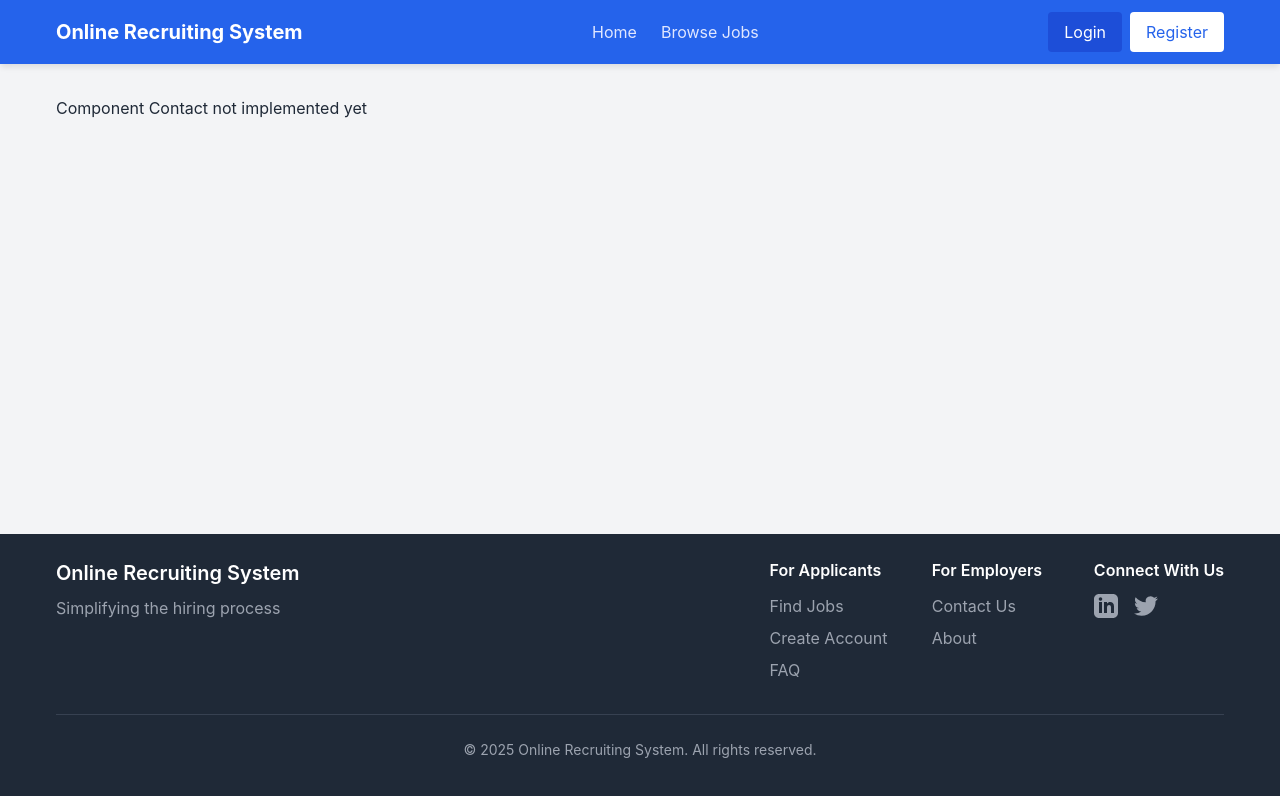
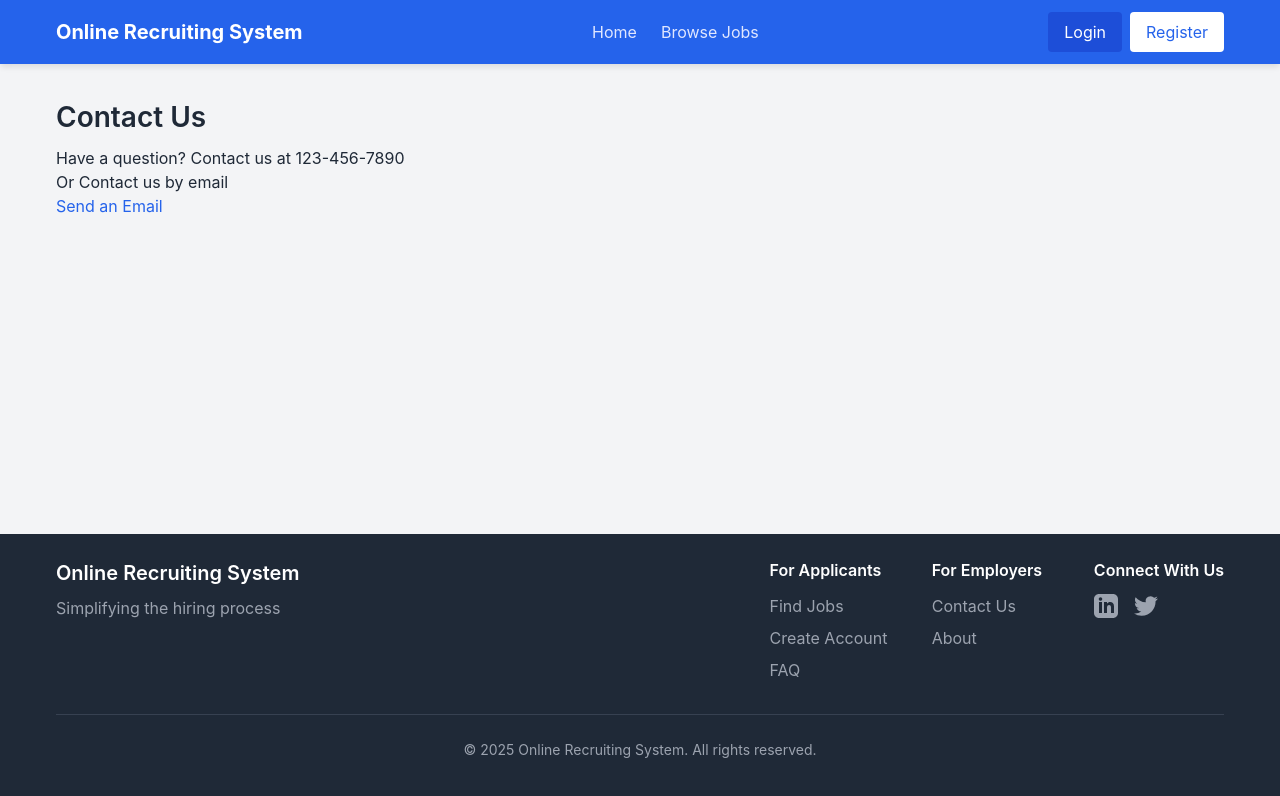
Before and after one commit to LanzSalviejo/Online-Recruiting-System, a React (Create React App) app in the folder online-recruiting-system/: page /contact in a window 1280 px wide. Shown: the top 796 px of the page. Built offline with nearby package versions, Linux system fonts and the light colour scheme; no server answers.

Commit message:
basic contact page

```diff
--- a/online-recruiting-system/src/App.js
+++ b/online-recruiting-system/src/App.js
@@ -19,7 +19,7 @@ import Home from './pages/Home';
 import JobListings from './pages/jobs/JobListings';
 import JobDetailsPage from './pages/jobs/JobDetailsPage';
 import About from './pages/About';
-// import Contact from './pages/Contact';
+import Contact from './pages/Contact';
 // import FAQ from './pages/FAQ';
 
 // Applicant pages
@@ -62,7 +62,6 @@ const DefaultComponent = ({ name }) => <div>Component {name} not implemented yet
 // Create placeholder component functions directly
 const ForgotPasswordComponent = () => <DefaultComponent name="ForgotPassword" />;
 const ResetPasswordComponent = () => <DefaultComponent name="ResetPassword" />;
-const ContactComponent = () => <DefaultComponent name="Contact" />;
 const FAQComponent = () => <DefaultComponent name="FAQ" />;
 
 function App() {
@@ -80,7 +79,7 @@ function App() {
             <Route path="/jobs" element={<JobListings />} />
             <Route path="/jobs/:id" element={<JobDetailsPage />} />
             <Route path="/about" element={<About />} />
-            <Route path="/contact" element={<ContactComponent />} />
+            <Route path="/contact" element={<Contact />} />
             <Route path="/faq" element={<FAQComponent />} />
 
             {/* Applicant Routes */}
--- a/online-recruiting-system/src/pages/Contact.jsx
+++ b/online-recruiting-system/src/pages/Contact.jsx
@@ -0,0 +1,17 @@
+import React from 'react';
+
+const Contact = () => {
+
+    return (
+        <div className="contact-container">
+            <h2 className="contact-title">Contact Us</h2>
+            <p className="contact-description">
+                Have a question? Contact us at 123-456-7890 <br></br>
+                Or Contact us by email<br></br>
+                <a href="mailto:ORSofficialfakeemail@gmail.com">Send an Email</a>
+            </p>
+        </div>
+    );
+};
+
+export default Contact;
```
